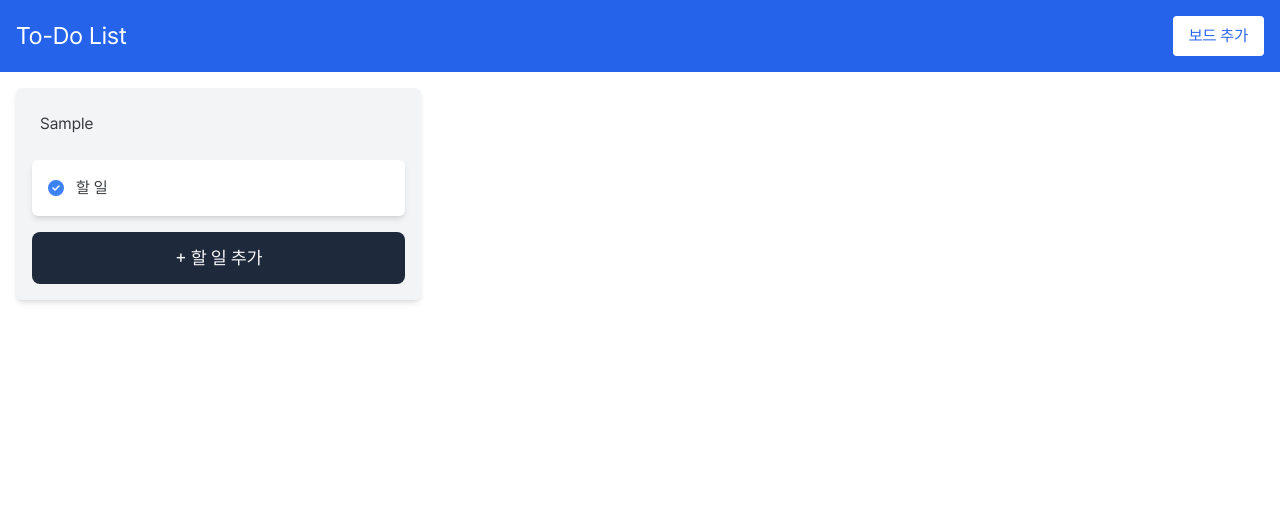
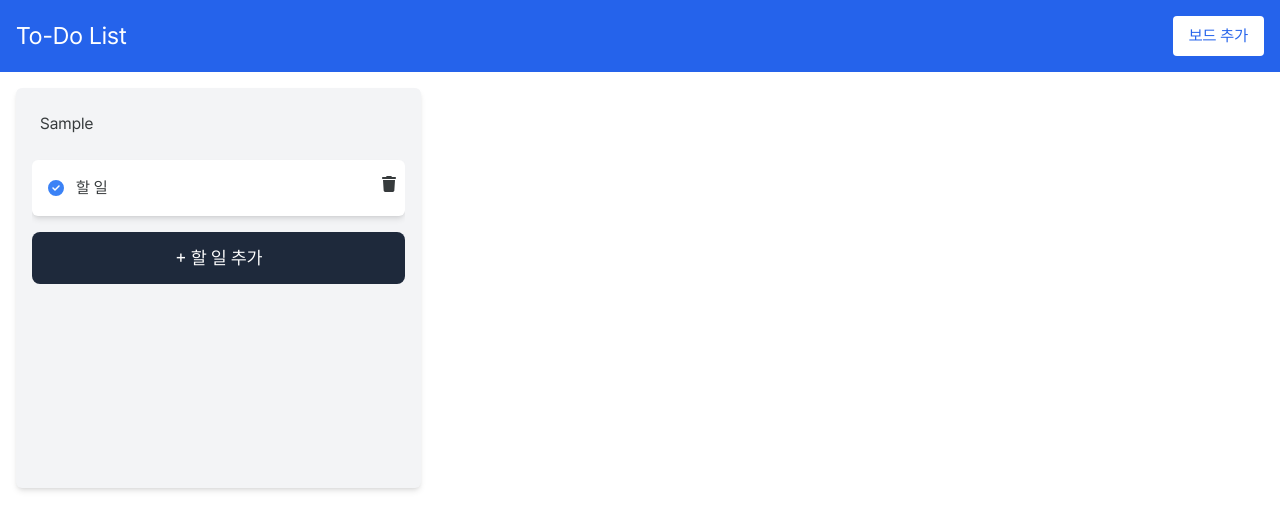
Before and after one commit to hoon95/kanban, a Next.js app: page / in a window 1280 px wide. Both pictures are taken after typing "Sample" into the empty fields and a click on the button "+ 할 일 추가". Shown: the top 530 px of the page. Built offline with nearby package versions, Linux system fonts and the light colour scheme.

Commit message:
보드 안에서 할 일의 내용 수정, 삭제

```diff
--- a/src/app/globals.css
+++ b/src/app/globals.css
@@ -31,6 +31,10 @@
     padding: 0.75rem 1.5rem;
     --tw-text-opacity: 1;
     color: rgb(255 255 255 / var(--tw-text-opacity));
+
+    &:hover {
+      background-color: rgb(15 23 42 / var(--tw-bg-opacity));
+    }
   }
 }
 
--- a/src/components/Board.tsx
+++ b/src/components/Board.tsx
@@ -9,20 +9,27 @@ import { useTaskStore } from "@/stores/useTaskStore";
 
 export default function Board() {
   const { title, setTitle } = useBoardStore();
-  const { isTaskUpdated, tasks, setIsTaskUpdated, setTasks } = useTaskStore();
+  const { tasks, setTasks } = useTaskStore();
 
-  const handleDragEnd = (event: any) => {};
+  const handleDragEnd = () => {};
+  const handleAddTask = () => {
+    setTasks([...tasks, { id: uuidv4(), text: "할 일" }]);
+  };
 
   return (
-    <div className="bg-gray-100 rounded-md p-4 shadow-md">
+    <div className="bg-gray-100 rounded-md p-4 shadow-md h-[50vh] max-h-[60vh]">
       <input
-        className="w-auto p-2 bg-gray-100 focus:outline-none"
+        className="w-full p-2 bg-gray-100 focus:outline-none"
         type="text"
         value={title}
         onChange={(e) => setTitle(e.target.value)}
-        placeholder="보드 이름을 입력하세요"
+        placeholder="제목을 입력하세요"
       />
-      <DndContext collisionDetection={closestCenter} onDragEnd={handleDragEnd}>
+      <div className="h-5/6 overflow-y-scroll">
+        <DndContext
+          collisionDetection={closestCenter}
+          onDragEnd={handleDragEnd}
+        >
           <SortableContext items={tasks.map((task) => task.id)}>
             <div className="mt-4 space-y-2">
               {tasks.map((task) => (
@@ -30,19 +37,15 @@ export default function Board() {
               ))}
             </div>
           </SortableContext>
+
           <button
             className="w-full mt-4 text-lg teritary-btn"
-          onClick={() => {
-            // setTasks((prevTasks = []) => [
-            //   ...prevTasks,
-            //   { id: uuidv4(), text: "할 일" },
-            // ]);
-            setTasks([{ id: uuidv4(), text: "할 일" }]);
-          }}
+            onClick={handleAddTask}
           >
             + 할 일 추가
           </button>
         </DndContext>
       </div>
+    </div>
   );
 }
--- a/src/components/TaskCard.tsx
+++ b/src/components/TaskCard.tsx
@@ -1,26 +1,65 @@
+"use client";
+
 import { useSortable } from "@dnd-kit/sortable";
 import { CSS } from "@dnd-kit/utilities";
 import { FontAwesomeIcon } from "@fortawesome/react-fontawesome";
-import { faCircleCheck } from "@fortawesome/free-solid-svg-icons";
+import { faCircleCheck, faTrash } from "@fortawesome/free-solid-svg-icons";
+import { useTaskStore } from "@/stores/useTaskStore";
+import { useEffect, useState } from "react";
 
-export default function TodoItem({
+export default function TaskCard({
   todo,
 }: {
   todo: { id: string; text: string };
 }) {
+  const { tasks, setTasks } = useTaskStore();
+
   const { attributes, listeners, setNodeRef, transform, transition } =
     useSortable({ id: todo.id });
+
+  const handleModifyTask = (
+    id: string,
+    event: React.ChangeEvent<HTMLInputElement>
+  ) => {
+    setTasks(
+      tasks.map((task) =>
+        task.id === id ? { ...task, text: event.target.value } : task
+      )
+    );
+  };
+  const handleDeleteTask = (id: string) => {
+    setTasks(tasks.filter((task) => task.id !== id));
+  };
 
   return (
     <div
       ref={setNodeRef}
       style={{ transform: CSS.Transform.toString(transform), transition }}
+      className="flex justify-between p-4 bg-white shadow-md rounded-md cursor-grab active:cursor-grabbing"
       {...attributes}
       {...listeners}
-      className="flex gap-3 items-center p-4 bg-white shadow-md rounded-md cursor-grab active:cursor-grabbing"
     >
-      <FontAwesomeIcon icon={faCircleCheck} className="text-blue-500" />
-      {todo.text}
+      <div className="flex gap-3 items-center">
+        <FontAwesomeIcon icon={faCircleCheck} className="text-blue-500" />
+        <input
+          className="focus:outline-none"
+          type="text"
+          value={todo.text}
+          onChange={(e) => handleModifyTask(todo.id, e)}
+          onPointerDown={(e) => e.stopPropagation()}
+          placeholder="할 일을 입력하세요"
+        />
+      </div>
+      <div className="flex gap-2">
+        <FontAwesomeIcon
+          className="cursor-pointer hover:text-red-500"
+          icon={faTrash}
+          onClick={() => {
+            handleDeleteTask(todo.id);
+          }}
+          onPointerDown={(e) => e.stopPropagation()}
+        />
+      </div>
     </div>
   );
 }
--- a/src/stores/useTaskStore.ts
+++ b/src/stores/useTaskStore.ts
@@ -7,14 +7,11 @@ export const useTaskStore = create<TaskProps>(
     (set) => ({
       isTaskUpdated: false,
       setIsTaskUpdated: (updated: boolean) => set({ isTaskUpdated: updated }),
-      tasks: [
-        { id: "1", text: "할 일" },
-        { id: "2", text: "할 일" },
-      ],
+      tasks: [] as TaskListProps[],
       setTasks: (newTasks: TaskListProps[]) => set({ tasks: newTasks }),
     }),
     {
-      name: "taskStore",
+      name: "taskStorage",
     }
   )
 );
```
Lines whose indentation alone changed are shown as unchanged.
